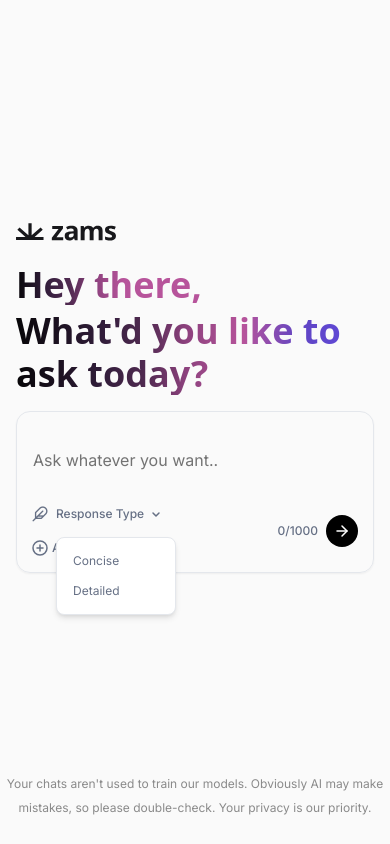
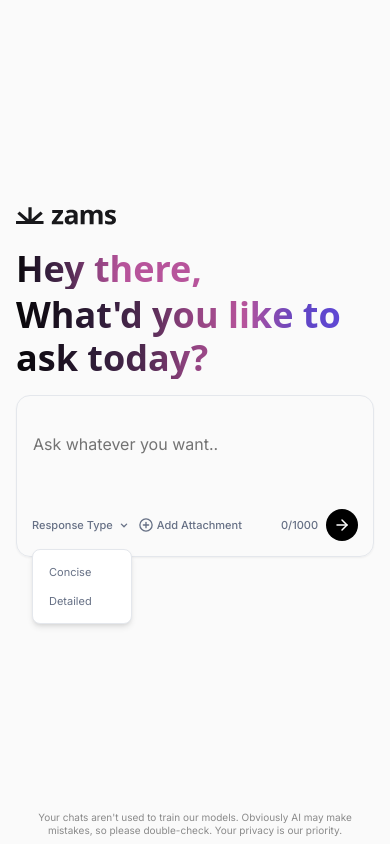
Before and after one commit to sai-veda/zams, a Next.js app: page / in a window 390 px wide. Both pictures are taken after a click on the button "Response Type". Built offline with nearby package versions, Linux system fonts and the light colour scheme.

Commit message:
add responsiveness

```diff
--- a/src/app/page.tsx
+++ b/src/app/page.tsx
@@ -5,7 +5,7 @@ import { Chat } from "@/components/Chat";
 
 export default function Home() {
   return (
-    <div className="flex flex-col items-center justify-center min-h-screen w-full bg-[#FAFAFA] px-4 sm:px-6 lg:px-8 relative pb-12">
+    <div className="flex flex-col items-center justify-center min-h-screen w-full bg-[#FAFAFA] px-4 sm:px-6 lg:px-8 relative pb-20">
       <div className="flex flex-col max-w-[800px] w-full mx-auto space-y-1 sm:space-y-2">
         {/* Logo */}
         <div className="flex items-center mb-6 sm:mb-8">
@@ -41,14 +41,11 @@ export default function Home() {
         <Chat />
       </div>
 
-      {/* Footer text */}
-      <div className="absolute bottom-6 w-full text-center">
-        <p style={{
+      {/* Footer text - made responsive */}
+      <div className="absolute bottom-2 sm:bottom-6 w-full text-center px-4">
+        <p className="text-[10px] sm:text-xs leading-tight sm:leading-normal" style={{
           fontFamily: "var(--font-inter)",
           fontWeight: 400,
-          fontSize: "12px",
-          lineHeight: "24px",
-          letterSpacing: "0%",
           color: "#8A8A8A"
         }}>
           Your chats aren&apos;t used to train our models. Obviously AI may make mistakes, so please double-check. Your privacy is our priority.
--- a/src/components/ChatInput.tsx
+++ b/src/components/ChatInput.tsx
@@ -184,15 +184,15 @@ export function ChatInput({
       {/* Responsive controls container */}
       <div className="absolute left-0 right-0 bottom-0 flex items-center px-4 pb-4 justify-between">
         {/* Left controls group */}
-        <div className="flex items-center gap-4 flex-wrap">
+        <div className="flex items-center gap-2 flex-wrap">
           {/* Response type dropdown */}
           <div className="flex items-center gap-1">
             <Image
               src="/feather.svg"
               alt="Feather"
-              width={16}
-              height={16}
-              className="mr-1"
+              width={14}
+              height={14}
+              className="hidden sm:block mr-1"
               style={{ color: "#667085" }}
             />
             <div className="relative" ref={dropdownRef}>
@@ -203,26 +203,28 @@ export function ChatInput({
                 <span style={{
                   fontFamily: "var(--font-inter)",
                   fontWeight: 500,
-                  fontSize: "12px",
-                  lineHeight: "18px",
+                  fontSize: "11px",
+                  lineHeight: "16px",
                   letterSpacing: "0%",
                   textAlign: "center",
                   color: "#667085"
-                }}>
+                }}
+                  className="text-[11px] sm:text-xs"
+                >
                   {responseType ? (responseType === 'concise' ? 'Concise' : 'Detailed') : 'Response Type'}
                 </span>
-                <svg width="16" height="16" viewBox="0 0 16 16" fill="none" xmlns="http://www.w3.org/2000/svg">
+                <svg width="14" height="14" viewBox="0 0 16 16" fill="none" xmlns="http://www.w3.org/2000/svg" className="flex-shrink-0">
                   <path d="M5 7L8 10L11 7" stroke="#667085" strokeWidth="1.5" strokeLinecap="round" strokeLinejoin="round"/>
                 </svg>
               </button>
 
               {showResponseTypeDropdown && (
-                <div className="absolute left-0 top-8 bg-white rounded-md shadow-md p-2 z-10 min-w-[120px] border border-[#E4E7EC]">
+                <div className="absolute left-0 top-8 bg-white rounded-md shadow-md p-2 z-10 min-w-[100px] border border-[#E4E7EC]">
                   <button
                     className={`w-full text-left px-2 py-1.5 rounded ${responseType === 'concise' ? 'bg-[#F9FAFB]' : ''}`}
                     style={{
                       fontFamily: "var(--font-inter)",
-                      fontSize: "12px",
+                      fontSize: "11px",
                       color: "#667085"
                     }}
                     onClick={() => {
@@ -236,7 +238,7 @@ export function ChatInput({
                     className={`w-full text-left px-2 py-1.5 rounded ${responseType === 'detailed' ? 'bg-[#F9FAFB]' : ''}`}
                     style={{
                       fontFamily: "var(--font-inter)",
-                      fontSize: "12px",
+                      fontSize: "11px",
                       color: "#667085"
                     }}
                     onClick={() => {
@@ -264,7 +266,7 @@ export function ChatInput({
               className="flex items-center gap-1"
               disabled={isLoading}
             >
-              <svg width="16" height="16" viewBox="0 0 16 16" fill="none" xmlns="http://www.w3.org/2000/svg">
+              <svg width="14" height="14" viewBox="0 0 16 16" fill="none" xmlns="http://www.w3.org/2000/svg" className="flex-shrink-0">
                 <circle cx="8" cy="8" r="7" stroke="#667085" strokeWidth="1.5"/>
                 <path d="M8 5V11" stroke="#667085" strokeWidth="1.5" strokeLinecap="round"/>
                 <path d="M5 8H11" stroke="#667085" strokeWidth="1.5" strokeLinecap="round"/>
@@ -272,13 +274,15 @@ export function ChatInput({
               <span style={{
                 fontFamily: "var(--font-inter)",
                 fontWeight: 500,
-                fontSize: "12px",
-                lineHeight: "18px",
+                fontSize: "11px",
+                lineHeight: "16px",
                 letterSpacing: "0%",
                 textAlign: "center",
                 color: "#667085"
-              }}>
-                {file ? file.name.substring(0, 15) + (file.name.length > 15 ? '...' : '') : 'Add Attachment'}
+              }}
+                className="text-[11px] sm:text-xs"
+              >
+                {file ? file.name.substring(0, 10) + (file.name.length > 10 ? '...' : '') : 'Add Attachment'}
               </span>
             </button>
           </div>
@@ -290,18 +294,20 @@ export function ChatInput({
           <div style={{
             fontFamily: "var(--font-inter)",
             fontWeight: 500,
-            fontSize: "12px",
-            lineHeight: "18px",
+            fontSize: "11px",
+            lineHeight: "16px",
             letterSpacing: "0%",
             textAlign: "center",
             color: "#667085"
-          }}>
+          }}
+            className="text-[11px] sm:text-xs"
+          >
             {input.length}/{maxLength}
           </div>
 
           {/* Submit button */}
           <button
-            className={`bg-black text-white rounded-full p-1.5 ${isLoading ? 'opacity-50' : ''}`}
+            className={`bg-black text-white rounded-full p-1.5 flex-shrink-0 ${isLoading ? 'opacity-50' : ''}`}
             onClick={handleSubmit}
             disabled={isLoading || (!input.trim() && !file)}
           >
@@ -329,19 +335,21 @@ export function ChatInput({
 
       {/* File preview - show if file is selected */}
       {file && (
-        <div className="absolute left-4 bottom-10 bg-[#F9FAFB] px-2 py-1 rounded-md flex items-center gap-1">
+        <div className="absolute left-4 bottom-10 bg-[#F9FAFB] px-2 py-1 rounded-md flex items-center gap-1 max-w-[80%] overflow-hidden">
           <span style={{
             fontFamily: "var(--font-inter)",
-            fontSize: "12px",
+            fontSize: "11px",
             color: "#667085"
-          }}>
+          }}
+            className="truncate"
+          >
             {file.name}
           </span>
           <button
             onClick={() => setFile(null)}
-            className="ml-1 text-[#667085] hover:text-[#101828]"
+            className="ml-1 text-[#667085] hover:text-[#101828] flex-shrink-0"
           >
-            <svg width="12" height="12" viewBox="0 0 16 16" fill="none" xmlns="http://www.w3.org/2000/svg">
+            <svg width="10" height="10" viewBox="0 0 16 16" fill="none" xmlns="http://www.w3.org/2000/svg">
               <path d="M12 4L4 12" stroke="currentColor" strokeWidth="1.5" strokeLinecap="round" strokeLinejoin="round"/>
               <path d="M4 4L12 12" stroke="currentColor" strokeWidth="1.5" strokeLinecap="round" strokeLinejoin="round"/>
             </svg>
```
Also changed, not shown: src/components/ChatMessages.tsx (+14 -14 lines).
